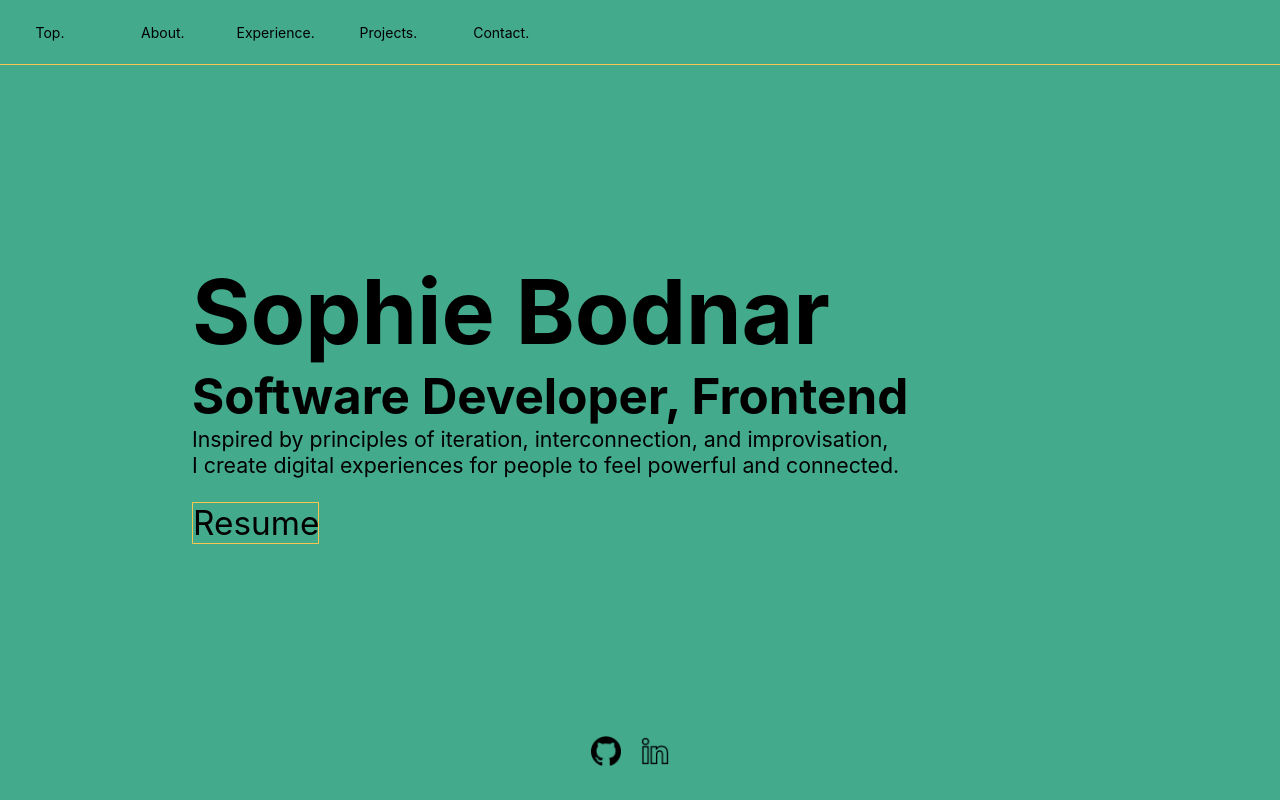
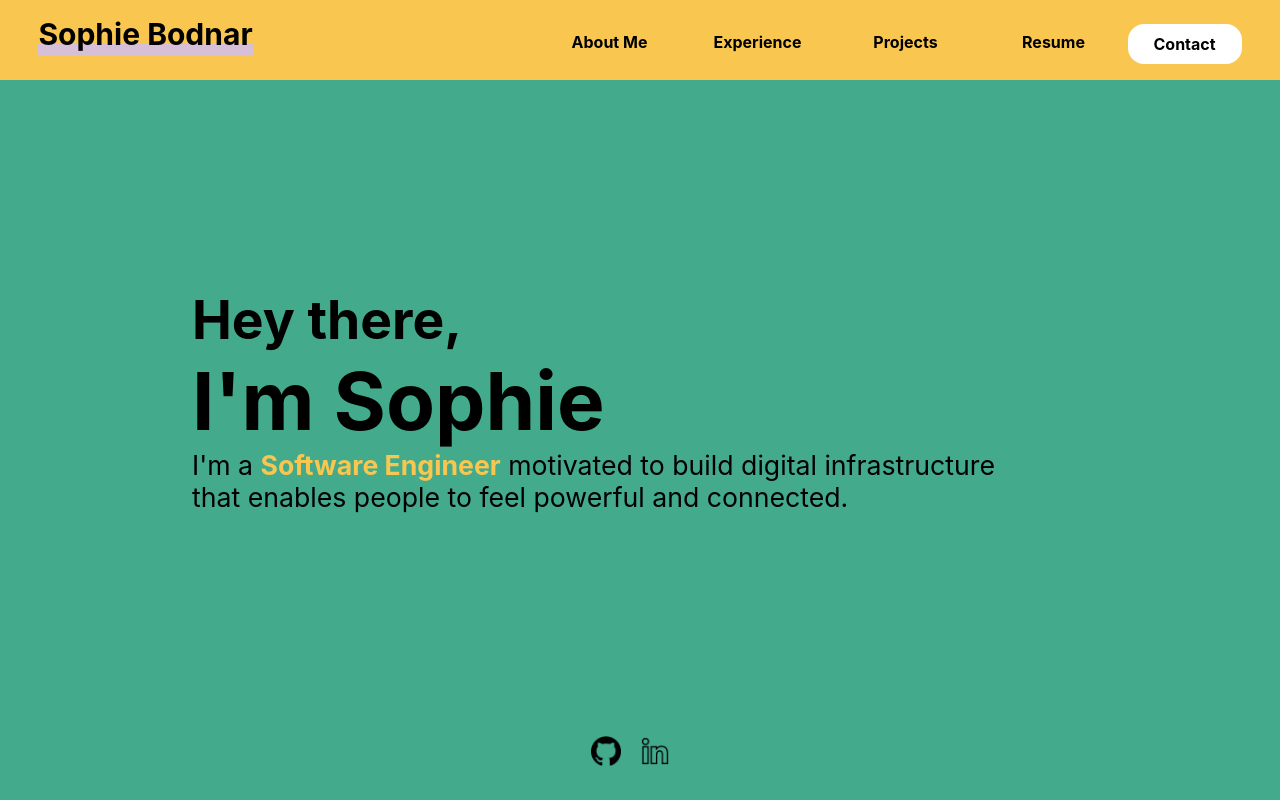
Before and after one commit to burlingtoncodeacademy-students/portfolio-Skbodnar, a React (Create React App) app in the folder client/: page / in a window 1280 px wide. Shown: the top 800 px of the page. Built offline with nearby package versions, Linux system fonts and the light colour scheme.

Commit message:
design and functionality of navBar still a work in progress but all is currently working

```diff
--- a/client/src/components/MainTitle.jsx
+++ b/client/src/components/MainTitle.jsx
@@ -1,24 +1,18 @@
 import React from "react";
 import "../styles/main.css";
-import resume from "../images/resume.pdf";
 
 function MainTitle() {
   return (
     <>
       <div className="main-header">
-        <h1>Sophie Bodnar</h1>
-        <h4>Software Developer, Frontend</h4>
-        <p>
-          Inspired by principles of iteration, interconnection, and
-          improvisation,
-          <br />I create digital experiences for people to feel powerful and
-          connected.
-        </p>
-        <a href={resume} id="resume">
-          Resume
-        </a>
+        <h1>Hey there,</h1>
+        <h2>I'm Sophie</h2>
+        <h4>
+          I'm a <span id="background-emphasis"><strong>Software Engineer</strong></span> motivated to build digital infrastructure
+         <br />
+          that enables people to feel powerful and connected.
+        </h4>
       </div>
-
     </>
   );
 }
--- a/client/src/components/NavBar.jsx
+++ b/client/src/components/NavBar.jsx
@@ -1,7 +1,7 @@
 import React from "react";
 import "../styles/main.css";
 import { Link, animateScroll as scroll } from "react-scroll";
-
+import resume from "../images/resume.pdf";
 
 function NavBar() {
   return (
@@ -9,16 +9,18 @@ function NavBar() {
       <div className="navBar-left">
         <Link
           activeClass="active"
-          id="buttons"
+          id="nav-name"
           to="main"
           spy={true}
           smooth={true}
           offset={0}
           duration={500}
         >
-          Top.
+          Sophie Bodnar
         </Link>
+      </div>
 
+      <div className="navBar-right">
         <Link
           activeClass="active"
           id="buttons"
@@ -28,7 +30,7 @@ function NavBar() {
           offset={0}
           duration={500}
         >
-          About.
+          About Me
         </Link>
 
         <Link
@@ -40,7 +42,7 @@ function NavBar() {
           offset={0}
           duration={500}
         >
-          Experience.
+          Experience
         </Link>
 
         <Link
@@ -52,23 +54,25 @@ function NavBar() {
           offset={0}
           duration={500}
         >
-          Projects.
+          Projects
         </Link>
+
+        <a href={resume} id="buttons">
+          Resume
+        </a>
 
         <Link
           activeClass="active"
-          id="buttons"
+          id="contact-button"
           to="contact"
           spy={true}
           smooth={true}
           offset={0}
           duration={500}
         >
-          Contact.
+          Contact
         </Link>
       </div>
-
-
     </>
   );
 }
--- a/client/src/components/sections/Contact.jsx
+++ b/client/src/components/sections/Contact.jsx
@@ -1,5 +1,6 @@
 import React from "react";
 import "../../styles/main.css";
+import headshot from "../../images/headshot.jpeg";
 
 function Contact() {
   return (
@@ -8,6 +9,17 @@ function Contact() {
         <p id="pageTitle">
           <pre>C ON T AC T.</pre>
         </p>
+        <div className="ContentWrapper">
+          <div className="profile">
+            <img id="headshot" src={headshot} alt="headshot of Sophie"></img>
+
+            <div className="contact-details">
+              <a href="mailto:sophiekbodnar@gmail.com" id="email">
+                sophiekbodnar@gmail.com
+              </a>
+            </div>
+          </div>
+        </div>
       </div>
     </>
   );
--- a/client/src/styles/main.css
+++ b/client/src/styles/main.css
@@ -4,11 +4,13 @@ body {
 }
 * {
   margin: 0;
+  transition: all 0.3s ease 0s;
 }
 
 a {
   cursor: pointer;
-  /* transition: 3s ease-in; */
+  text-decoration: none;
+  color: black;
 }
 
 /* ---------------------------Footer */
@@ -39,27 +41,23 @@ a {
 }
 
 h1 {
-  font-size: 67pt;
+  font-size: 40pt;
+  padding: 0;
+}
+
+h2 {
+  font-size: 60pt;
   padding: 0;
 }
 
 h4 {
-  font-size: 37pt;
+  font-size: 20pt;
+  font-weight: 400;
 }
 
-p {
-  font-size: 16pt;
-}
-
-#resume {
-  border: 1px solid #f9c74f;
-  color: black;
-  margin-top: 3vh;
-  width: 125px;
-  height: auto;
-  text-decoration: none;
-  text-align: center;
-  font-size: 25pt;
+#background-emphasis {
+  /* box-shadow: #f9c74f 0px -2rem 0px inset; */
+  color: #f9c74f;
 }
 
 /* ---------------------------About Section */
@@ -70,24 +68,25 @@ p {
 /*content for about page */
 #aboutContent {
   display: flex;
-  margin-left: 15vw;
-  margin-right: 15vw;
-  margin-top: 5vh;
+  margin: auto;
+  margin-top: 10vh;
+  width: 50%;
 }
 
 /*bio on about page */
 #aboutBlurb {
   display: block;
-
   padding-right: 5vw;
   align-self: center;
+  font-size: 16px;
+  font-weight: 400;
 }
 
 /*image on about page */
 #headshot {
   object-fit: cover;
-  width: 300px;
-  height: 300px;
+  width: 200px;
+  height: 200px;
   border-radius: 50%;
 }
 
@@ -126,20 +125,77 @@ p {
   margin-left: 15vw;
 }
 
+#nav-name {
+  display: flex;
+  flex-direction: column;
+  align-items: center;
+  align-items: center;
+  font-weight: 700;
+  box-shadow: thistle 0px -0.8rem 0px inset;
+}
+
 .navBar-left {
+  position: fixed;
+  display: flex;
+  height: 5vh;
+  width: 30%;
+  justify-content: left;
+  font-size: 30px;
+  z-index: 2;
+  color: black;
+  margin-left: 3vw;
+  padding-top: 2vh;
+}
+
+.navBar-right {
   position: fixed;
   height: 5vh;
   display: flex;
   flex-direction: row;
   top: 0;
   width: 100%;
-  justify-content: left;
-  font-size: 1.3em;
+  justify-content: right;
+  font-size: 1em;
   padding-top: 3vh;
   z-index: 1;
   color: black;
-  border-bottom: 1px solid #f9c74f;
-  background-color: #43aa8b;
+  background-color: #f9c74f;
+  padding-bottom: 2vh;
+}
+
+#contact-button {
+  display: flex;
+  flex-direction: column;
+  text-align: left;
+  padding-right: 3vw;
+  align-items: center;
+  font-weight: 700;
+  border-radius: 1rem;
+  background: white;
+  font-size: 1rem;
+  border: 0.125rem solid rgb(255, 255, 255);
+  padding: 0.5rem 1.5rem;
+  margin-right: 3vw;
+}
+
+#contact-button:hover {
+  background-color: thistle;
+  color: black;
+  border: none;
+
+}
+
+/* styling for navbar buttons */
+#buttons {
+  display: flex;
+  flex-direction: column;
+  width: 100px;
+  text-align: left;
+  padding-right: 1vw;
+  align-items: center;
+  font-size: 1rem;
+  padding: 0.5rem 1.5rem;
+  font-weight: 700;
 }
 
 .footer {
@@ -166,17 +222,38 @@ p {
   gap: 0.5vw;
 }
 
-/* styling for navbar buttons */
-#buttons {
+/* not currently working */
+.navBar-right > .active {
+  color: #020202;
+}
+
+.ContentWrapper {
+  width: 100%;
+  max-width: 50rem;
+  height: 100%;
+  /* display: inline-block; */
+  margin: auto;
+}
+
+.profile {
   display: flex;
   flex-direction: column;
-  width: 100px;
-  font-size: 14px;
-  text-align: left;
-  padding-right: 1vw;
+
+  margin-top: 3rem;
+  margin-bottom: 2rem;
   align-items: center;
 }
 
-.navBar > .active {
-  color: #f9c74f;
+.contact-details {
+  font-size: 1.5rem;
+  line-height: 5rem;
 }
+
+#email {
+  box-shadow: thistle 0px -0.2rem 0px inset;
+  transition: box-shadow 0.3s ease-out 0s;
+  text-decoration: none;
+  color: rgb(23, 22, 22);
+  font-size: 1.5rem;
+  font-weight: 600;
+}
```
Also changed, not shown: client/src/components/sections/ContactForm.jsx (deleted, +0 -13 lines), 1 other file (tests, documents, lock files or other folders).
